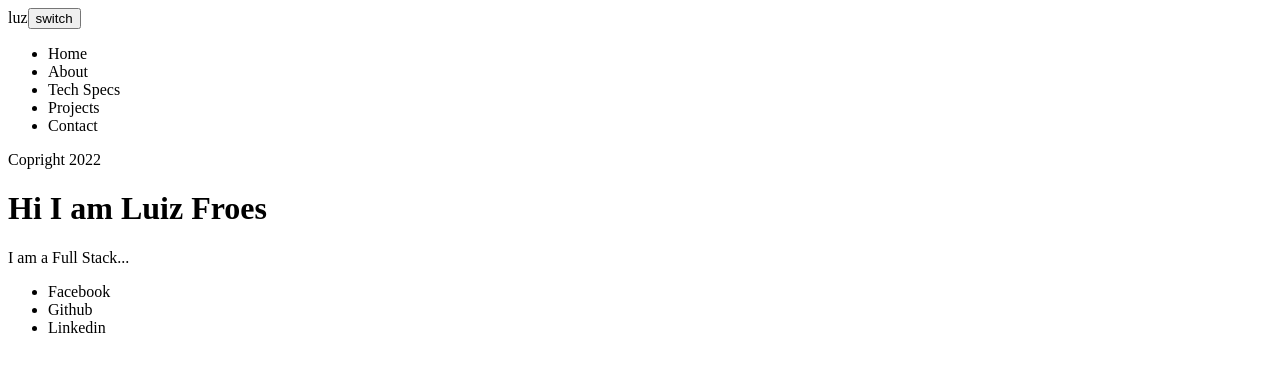
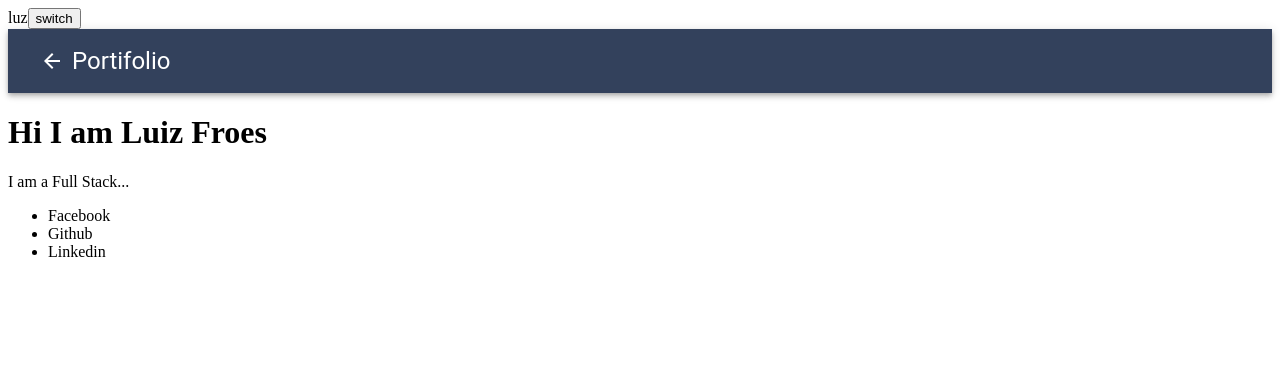
Before and after one commit to luizfroes/react-portifolio, a React (Create React App) app: page / in a window 1280 px wide. Shown: the top 372 px of the page. Built offline with nearby package versions, Linux system fonts and the light colour scheme.

Commit message:
Refactored navbar

```diff
--- a/src/components/NavBar/index.js
+++ b/src/components/NavBar/index.js
@@ -1,17 +1,120 @@
+import React from "react";
+import { useState } from "react";
 import "../../style.css";
+import MobilRightMenuSlider from "@mui/material/Drawer";
+import {
+  AppBar,
+  Toolbar,
+  ListItem,
+  IconButton,
+  ListItemText,
+  ListItemIcon,
+  Avatar,
+  Divider,
+  List,
+  Typography,
+  Box,
+  sliderClasses,
+} from "@mui/material";
+import {
+  ArrowBack,
+  AssignmentInd,
+  Home,
+  Apps,
+  ContactMail,
+  Computer,
+} from "@mui/icons-material";
+import portrait from "../../Portrait1.png";
+import { color, height } from "@mui/system";
+import { hover } from "@testing-library/user-event/dist/hover";
+
+const menuItems = [
+  {
+    listIcon: <Home />,
+    listText: "Home",
+  },
+  {
+    listIcon: <AssignmentInd />,
+    listText: "About",
+  },
+  {
+    listIcon: <Computer />,
+    listText: "Tech Specs",
+  },
+  {
+    listIcon: <Apps />,
+    listText: "Portifolio",
+  },
+  {
+    listIcon: <ContactMail />,
+    listText: "Contact",
+  },
+];
 
 export const NavBar = () => {
+  const [state, setState] = useState({
+    right: false,
+  });
+
+  const toggleSlider = (slider, open) => () => {
+    setState({ ...state, [slider]: open });
+  };
+  const sideList = (slider) => (
+    <Box
+      sx={{
+        width: 250,
+        background: "#33415cff",
+        // border: "10px #7d8597ff",
+        height: "100%",
+      }}
+      component="div"
+      onClick={toggleSlider("right", false)}
+    >
+      <Avatar
+        sx={{
+          display: "block",
+          margin: "0.5rem auto",
+        }}
+        src={portrait}
+        alt="Luiz Froes portrait"
+      />
+      <Divider />
+      <List>
+        {menuItems.map((listItem, key) => (
+          <ListItem button key={key}>
+            <ListItemIcon style={{ color: "#ffffff" }}>
+              {listItem.listIcon}
+            </ListItemIcon>
+            <ListItemText
+              style={{ color: "#ffffff" }}
+              primary={listItem.listText}
+            />
+          </ListItem>
+        ))}
+      </List>
+    </Box>
+  );
   return (
-    <nav className="nav-bar">
-      <div>{/* <img alt="profile pic">Profile Pic</img> */}</div>
-      <ul>
-        <li>Home</li>
-        <li>About</li>
-        <li>Tech Specs</li>
-        <li>Projects</li>
-        <li>Contact</li>
-      </ul>
-      <p>Copright 2022</p>
-    </nav>
+    <>
+      <Box component="nav">
+        <AppBar position="static" style={{ background: "#33415cff" }}>
+          <Toolbar>
+            <IconButton onClick={toggleSlider("right", true)}>
+              <ArrowBack style={{ color: "#ffffff" }} />
+            </IconButton>
+            <Typography variant="h5" style={{ color: "#ffffff" }}>
+              Portifolio
+            </Typography>
+            <MobilRightMenuSlider
+              anchor="right"
+              open={state.right}
+              onClose={toggleSlider("right", false)}
+            >
+              {sideList("left")}
+            </MobilRightMenuSlider>
+          </Toolbar>
+        </AppBar>
+      </Box>
+    </>
   );
 };
```
